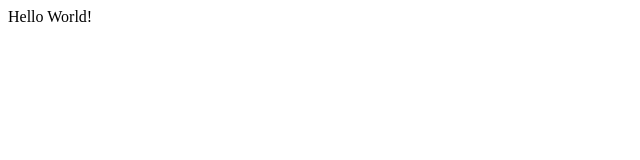
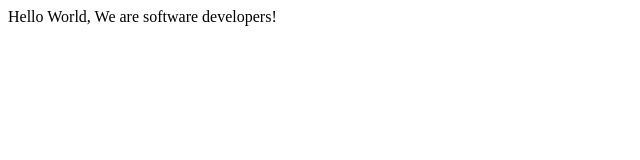
Before and after one commit to xtrmdarc/html-project, a plain HTML site: page index.html in a window 1280 px wide. Shown: the whole page, without its empty margins (0-640 px from the left). Drawn offline with Linux system fonts and the light colour scheme.

Commit message:
sw developer

```diff
--- a/index.html
+++ b/index.html
@@ -8,7 +8,7 @@
 
   <body>
 
-    Hello World!
+    Hello World, We are software developers!
 
 
     <script src="https://cdn.freecodecamp.org/testable-projects-fcc/v1/bundle.js"></script>
```
